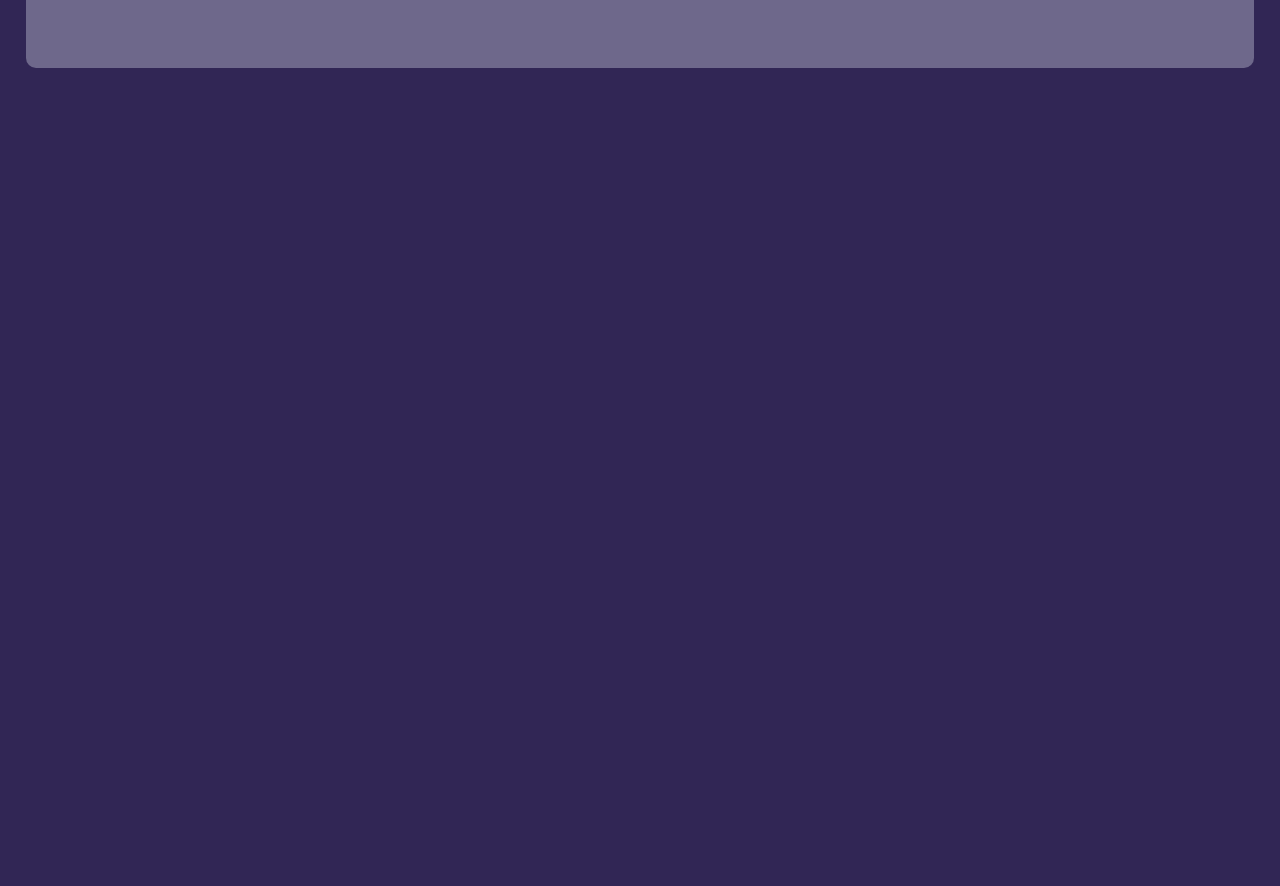
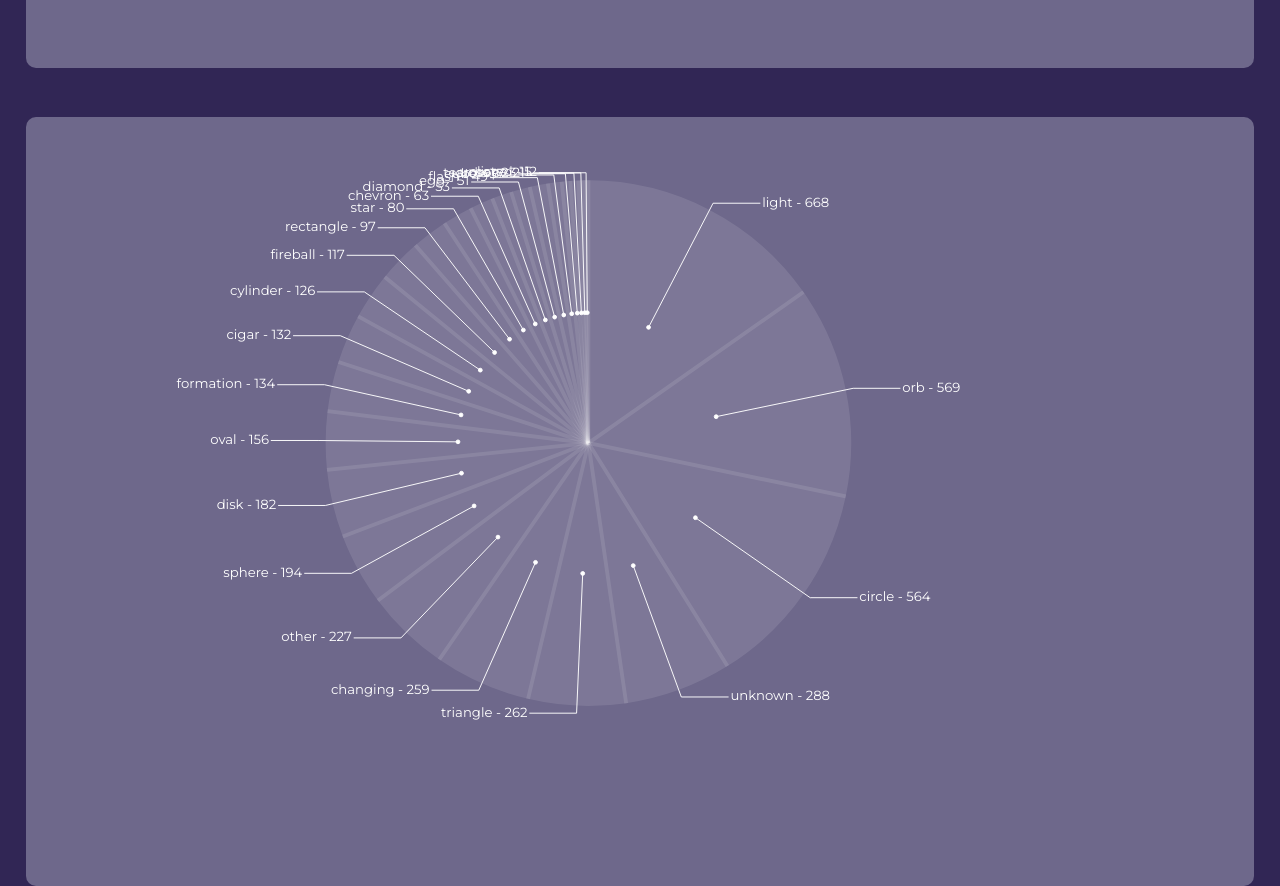
Before and after one commit to CassandraGoose/ufo-report-visualizations, a React (Vite) app: page / in a window 1280 px wide. Shown: the part 1988-2874 px from the top of the page. Before the commit the page ends 2056 px from the top, so only its background shows below. Built offline with nearby package versions, Linux system fonts and the light colour scheme.

Commit message:
add initial 2023 shapes pie chart

```diff
--- /dev/null
+++ b/public/2023UfoShapes.json
@@ -0,0 +1,102 @@
+[
+  {
+    "shape": "diamond",
+    "count": 53
+  },
+  {
+    "shape": "circle",
+    "count": 564
+  },
+  {
+    "shape": "unknown",
+    "count": 288
+  },
+  {
+    "shape": "disk",
+    "count": 182
+  },
+  {
+    "shape": "orb",
+    "count": 569
+  },
+  {
+    "shape": "cigar",
+    "count": 132
+  },
+  {
+    "shape": "light",
+    "count": 668
+  },
+  {
+    "shape": "oval",
+    "count": 156
+  },
+  {
+    "shape": "star",
+    "count": 80
+  },
+  {
+    "shape": "changing",
+    "count": 259
+  },
+  {
+    "shape": "fireball",
+    "count": 117
+  },
+  {
+    "shape": "other",
+    "count": 227
+  },
+  {
+    "shape": "triangle",
+    "count": 262
+  },
+  {
+    "shape": "sphere",
+    "count": 194
+  },
+  {
+    "shape": "chevron",
+    "count": 63
+  },
+  {
+    "shape": "cylinder",
+    "count": 126
+  },
+  {
+    "shape": "cube",
+    "count": 37
+  },
+  {
+    "shape": "teardrop",
+    "count": 21
+  },
+  {
+    "shape": "egg",
+    "count": 51
+  },
+  {
+    "shape": "flash",
+    "count": 49
+  },
+  {
+    "shape": "formation",
+    "count": 134
+  },
+  {
+    "shape": "rectangle",
+    "count": 97
+  },
+  {
+    "shape": "cone",
+    "count": 15
+  },
+  {
+    "shape": "cross",
+    "count": 23
+  },
+  {
+    "shape": "unlisted",
+    "count": 12
+  }
+]
--- a/src/App.tsx
+++ b/src/App.tsx
@@ -2,9 +2,10 @@ import { useState, useEffect } from "react";
 import "./App.css";
 import ufo from "./assets/ufo.png";
 import { Sighting } from "./interfaces";
-import ShapesByYearStackedHistogram from "./ShapesByYearStackedHistogram.tsx";
-import TopSightingsByCountCity from "./TopSightingsByCountCity.tsx";
-import ChartCard from "./ChartCard.tsx";
+import ShapesByYearStackedHistogram from "./Charts/ShapesByYearStackedHistogram.tsx";
+import TopSightingsByCountCity from "./Charts/TopSightingsByCountCity.tsx";
+import ChartCard from "./Components/ChartCard.tsx";
+import ShapesIn2023 from "./Charts/ShapesIn2023.tsx";
 
 const MARGIN = { top: 50, right: 50, bottom: 60, left: 80 };
 
@@ -13,13 +14,13 @@ function App() {
   const [shapesByYearData, setShapesByYearData] = useState<Sighting[]>([]);
   const [topSightingsCountByCityData, setStopSightingsCountByCityData] =
     useState<{ city: string; count: number }[]>([]);
+  const [shapesIn2023Data, setShapesIn2023Data] = useState<{[shape:string]: number}[]>([]);
   const { innerWidth: width, innerHeight: height } = window;
   const boundsWidth = width - MARGIN.right - MARGIN.left;
   const boundsHeight = height - MARGIN.top - MARGIN.bottom;
 
   const scaleFactor = Math.min(boundsWidth / width, boundsHeight / height);
 
-  // Adjust MARGIN based on scaleFactor
   const scaledMargin = {
     top: MARGIN.top * scaleFactor,
     right: MARGIN.right * scaleFactor,
@@ -37,6 +38,12 @@ function App() {
       const topCountsResponse = await fetch("./topSightingsCountByCity.json");
       const topCountsData = await topCountsResponse.json();
       setStopSightingsCountByCityData(topCountsData);
+
+      const shapesIn2023Response = await fetch(
+        "./2023UfoShapes.json"
+      );
+      const shapes2023Data = await shapesIn2023Response.json();
+      setShapesIn2023Data(shapes2023Data);
     };
 
     getData();
@@ -52,7 +59,9 @@ function App() {
       </div>
       {!loading && (
         <div className="nav flex-row white-space-padding">
-          <h1 className="font-important title">Reported UFO Sightings Visualized</h1>
+          <h1 className="font-important title">
+            Reported UFO Sightings Visualized
+          </h1>
         </div>
       )}
       {!loading && (
@@ -61,7 +70,8 @@ function App() {
             This app utilizes data from the National UFO Reporting Center Online
             Database. We do our best to appropriately clean data, but due to the
             nature of reporting, some data may be unintentionally skewed due to
-            how people fill out the form. Be advised that accessibility may be limited at this time, as I relearn D3. I want to fix it ASAP!
+            how people fill out the form. Be advised that accessibility may be
+            limited at this time, as I relearn D3. I want to fix it ASAP!
           </p>
 
           <ChartCard>
@@ -81,6 +91,15 @@ function App() {
               MARGIN={scaledMargin}
             />
           </ChartCard>
+
+          <ChartCard>
+            <ShapesIn2023
+              ufoData={shapesIn2023Data}
+              boundsWidth={boundsWidth}
+              boundsHeight={boundsHeight}
+              MARGIN={scaledMargin}
+            />
+          </ChartCard>
         </div>
       )}
     </>
--- a/src/ShapesByYearStackedHistogram.tsx
+++ b/src/Charts/ShapesByYearStackedHistogram.tsx
@@ -1,6 +1,6 @@
 import { useRef, useEffect, useMemo } from "react";
 import * as d3 from "d3";
-import { Sighting } from "./interfaces";
+import { Sighting } from "../interfaces";
 
 export default function ShapesByYearStackedHistogram({
   ufoData,
--- /dev/null
+++ b/src/Charts/ShapesIn2023.tsx
@@ -0,0 +1,99 @@
+import { useMemo } from "react";
+import * as d3 from "d3";
+
+export default function ShapesIn2023({
+  ufoData,
+  boundsWidth,
+  boundsHeight,
+  MARGIN,
+}: {
+  ufoData: { [shape: string]: number }[];
+  boundsWidth: number;
+  boundsHeight: number;
+  MARGIN: { top: number; right: number; bottom: number; left: number };
+}) {
+  const radius =
+    Math.min(boundsWidth - 2 * MARGIN.top, boundsHeight - 2 * MARGIN.left) / 2;
+
+  const pie = useMemo(() => {
+    const pieGen = d3.pie().value((d) => {
+      console.log('d', d);
+
+      return d.count});
+    console.log('generator', pieGen(ufoData));
+    return pieGen(ufoData);
+  }, [ufoData]);
+
+  const arc = d3.arc();
+
+  const slices = pie.map((slice, i) => {
+    const sliceInfo = {
+      innerRadius: 0,
+      outerRadius: radius,
+      startAngle: slice.startAngle,
+      endAngle: slice.endAngle,
+    };
+
+    const center = arc.centroid(sliceInfo);
+    const path = arc(sliceInfo);
+
+    const legendArcInfo = {
+      innerRadius: radius + 10,
+      outerRadius: radius + 10,
+      startAngle: slice.startAngle,
+      endAngle: slice.endAngle,
+    };
+
+    const legendCenter = arc.centroid(legendArcInfo);
+
+    const isRightLeaning = legendCenter[0] > 0;
+    const labelX = legendCenter[0] + 50 * (isRightLeaning ? 1 : -1);
+    const textAnchor = isRightLeaning ? "start" : "end";
+    const label = `${slice.data.shape} - ${slice.data.count}`;
+    // make legend lines longer according to smaller size?
+    // figure out colors you want to use and finmd the d3 system to implement those
+
+    return (
+      <g key={label}>
+        <path d={path} fill="white" stroke="white" stroke-width="4" opacity="0.1" />
+        <circle cx={center[0]} cy={center[1]} r={2} stroke="white" fill="white" />
+        <line
+          x1={center[0]}
+          y1={center[1]}
+          x2={legendCenter[0]}
+          y2={legendCenter[1]}
+          stroke={"white"}
+          fill={"white"}
+        />
+        <line
+          x1={legendCenter[0]}
+          y1={legendCenter[1]}
+          x2={labelX}
+          y2={legendCenter[1]}
+          stroke={"white"}
+          fill={"white"}
+        />
+        <text
+          x={labelX + (isRightLeaning ? 2 : -2)}
+          y={legendCenter[1]}
+          textAnchor={textAnchor}
+          dominantBaseline="middle"
+          fill="white"
+          fontSize={14}
+        >
+          {label}
+        </text>
+      </g>
+    );
+  });
+
+  return (
+    <div>
+      <svg viewBox={`-20 0 ${boundsWidth + 150} ${boundsHeight + 120}`}>
+        <g transform={`translate(${boundsWidth / 2}, ${boundsHeight / 2})`}>
+          {slices}
+        </g>
+      </svg>
+    </div>
+  );
+}
--- a/src/TopSightingsByCountCity.tsx
+++ b/src/Charts/TopSightingsByCountCity.tsx
@@ -1,6 +1,6 @@
 import { useMemo, useRef, useEffect } from "react";
 import * as d3 from "d3";
-import { SightingCounts } from "./interfaces";
+import { SightingCounts } from "../interfaces";
 
 export default function TopSightingsByCountCity({
   ufoData,
```
Also changed, not shown: src/Components/ChartCard.tsx (renamed from src/ChartCard.tsx).
